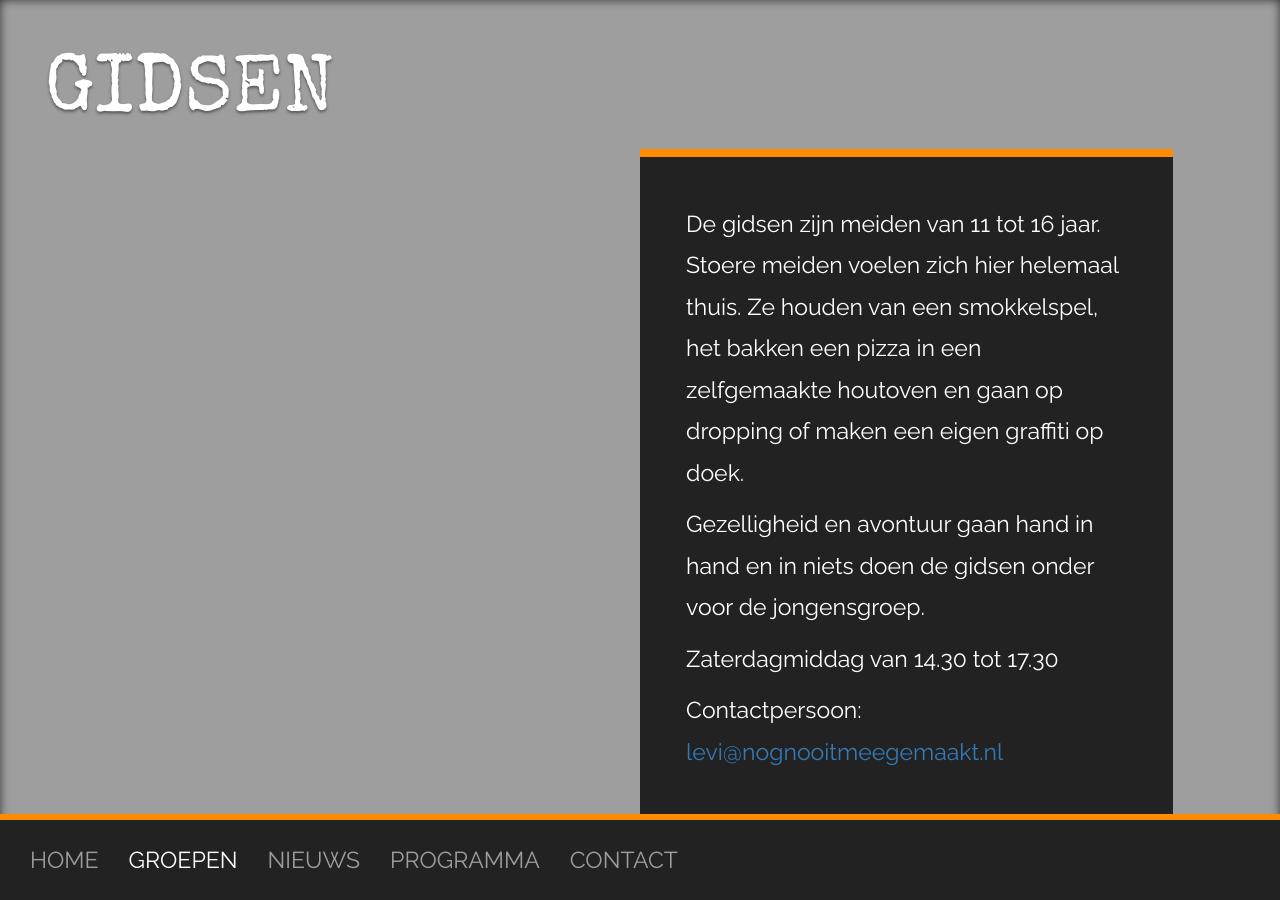
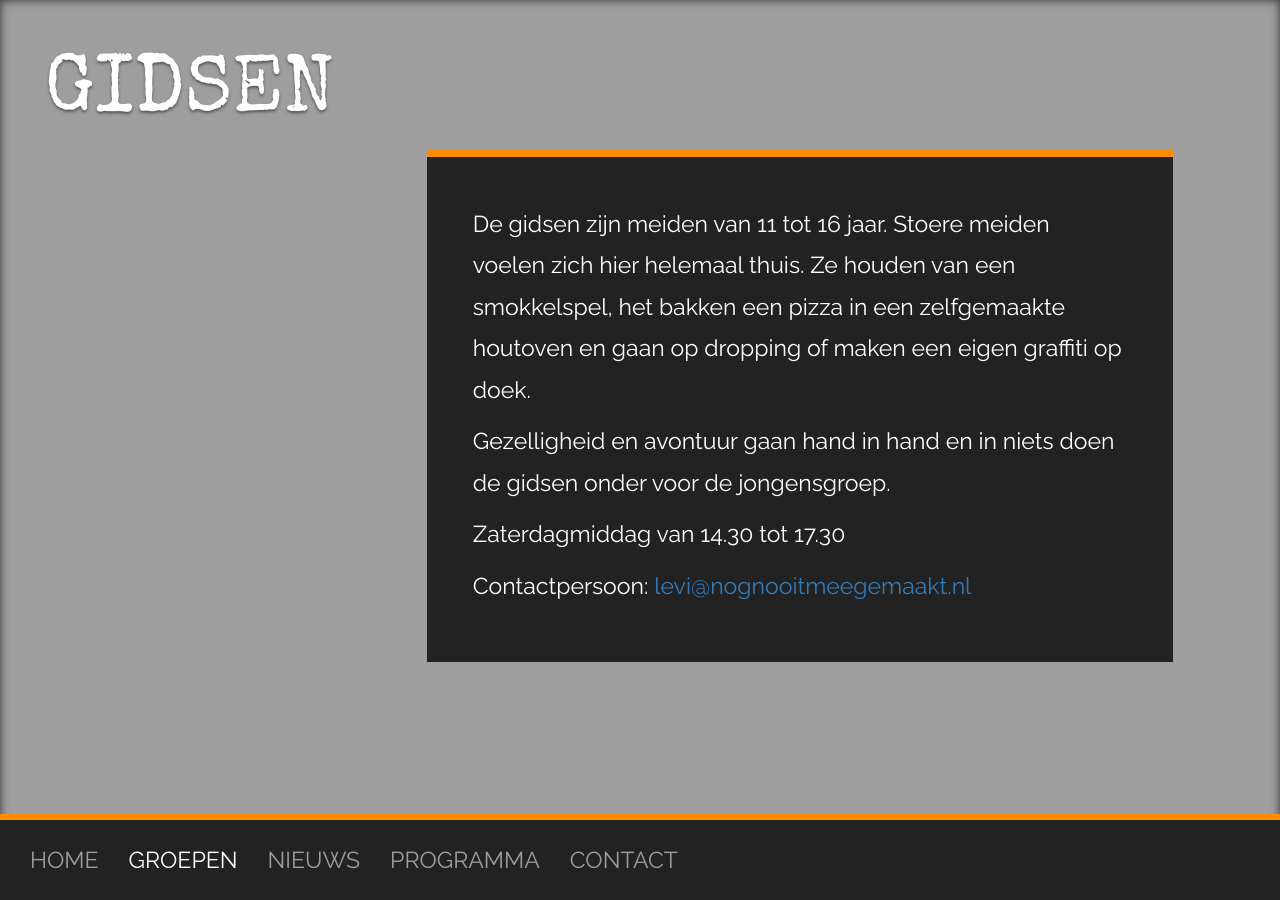
Before and after one commit to nognooitmeegemaakt/website, a Jekyll site: the page built from _groups/gidsen.html, in a window 1280 px wide. Built offline with Jekyll 4.4.1, drawn with Linux system fonts in a browser that asks for light colours; some web fonts are replaced.

Commit message:
Tweak col sizes.

```diff
--- a/_layouts/group.html
+++ b/_layouts/group.html
@@ -20,7 +20,7 @@
         </div>
         {% endif %}
         <div class="description">
-          <div class="text col-sm-5 col-sm-offset-6" data-file="text/{{ page.group }}.md">
+          <div class="text col-lg-7 col-lg-offset-4 col-sm-5 col-sm-offset-6" data-file="text/{{ page.group }}.md">
             {% assign file = "text/" | append: page.group | append: ".md" %}
             {% capture filecontents %}{% include {{file}} %}{% endcapture %}
             {{ filecontents | markdownify }}
--- a/contact.html
+++ b/contact.html
@@ -6,7 +6,7 @@ permalink: /contact/
 ---
 <div class="contact">
   <div class="description">
-    <div class="text col-md-6 col-md-offset-5 col-sm-8 col-sm-offset-2">
+    <div class="text col-lg-7 col-lg-offset-4 col-md-6 col-md-offset-5 col-sm-8 col-sm-offset-2">
       {% include text/contact.html %}
     </div>
   </div>
```
